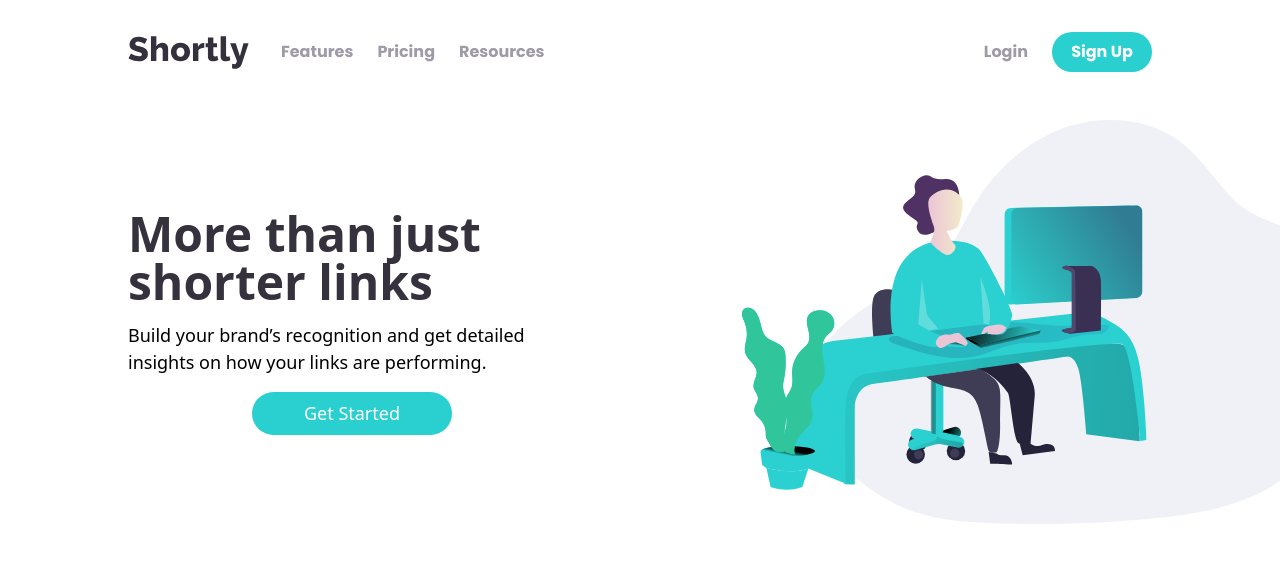
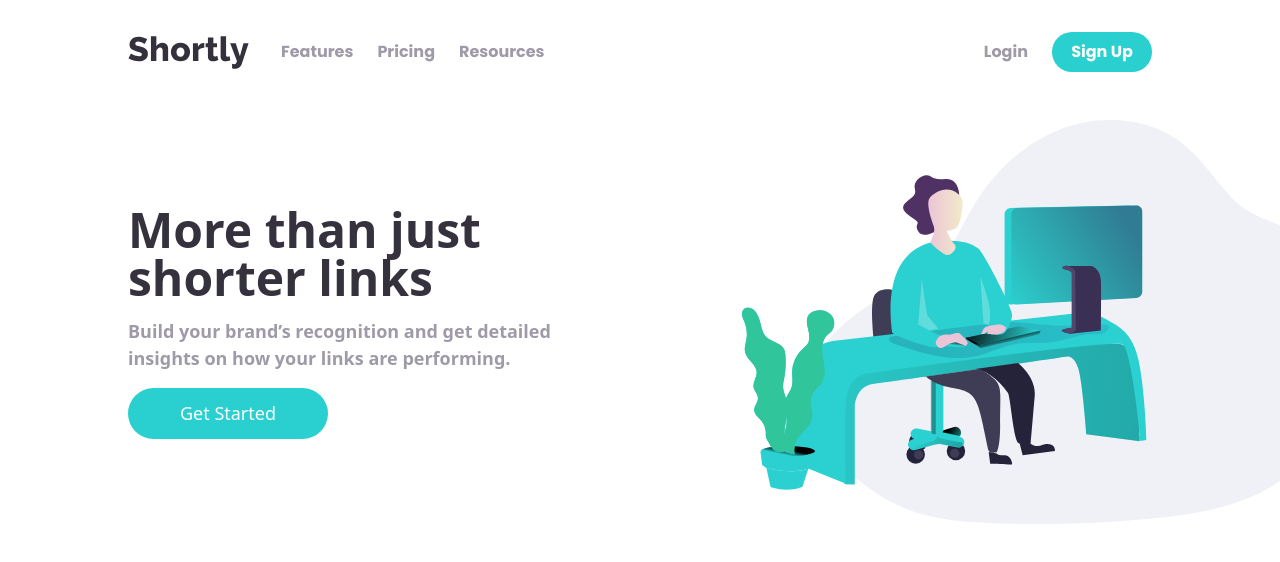
Before and after one commit to Sheriff-Oladimeji/shortly, a React (Vite) app: page / in a window 1280 px wide. Shown: the top 562 px of the page. Built offline with nearby package versions, Linux system fonts and the light colour scheme.

Commit message:
feat: add color to main paragraph

```diff
--- a/src/components/Button.jsx
+++ b/src/components/Button.jsx
@@ -2,7 +2,7 @@
 
 const Button = ({style, value}) => {
   return (
-      <button className={`${style} bg-Cyan text-[#fff] py-2 text-center`}>{ value}</button>
+      <button className={`${style} bg-Cyan text-[#fff] text-center`}>{ value}</button>
   )
 }
 
--- a/src/components/Main.jsx
+++ b/src/components/Main.jsx
@@ -8,11 +8,11 @@ const Main = () => {
         <h1 className="text-5xl text-VeryDarkBlue font-bold mt-7 md:mt-0">
           More than just <br /> shorter links
         </h1>
-        <p className="max-w-md">
+        <p className="max-w-md text-GrayishViolet font-semibold">
           Build your brand’s recognition and get detailed insights on how your
           links are performing.
         </p>
-        <Button value={"Get Started"} style={"rounded-full w-[200px] mx-auto"} />
+        <Button value={"Get Started"} style={"rounded-full w-[200px] mx-auto md:mx-0 py-3"} />
       </div>
       <img
         src={working}
```
